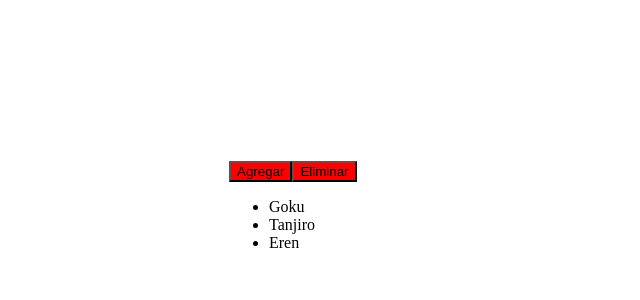
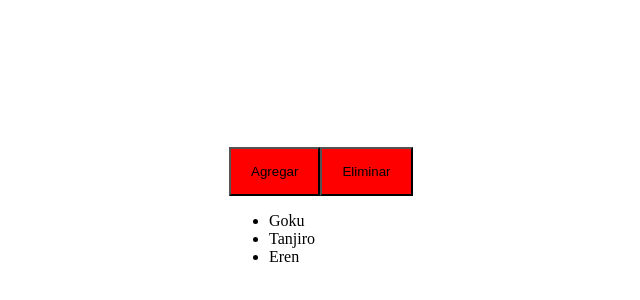
Before and after one commit to Isaac-Torres-dev/React-App, a React (Vite) app: page / in a window 1280 px wide. Shown: the part 194-494 px from the top of the page, without its empty margins (236-876 px from the left). Built offline with nearby package versions, Linux system fonts and the light colour scheme.

Commit message:
No recuerdo

```diff
--- a/package.json
+++ b/package.json
@@ -12,7 +12,8 @@
   "dependencies": {
     "bootstrap": "^5.3.3",
     "react": "^18.2.0",
-    "react-dom": "^18.2.0"
+    "react-dom": "^18.2.0",
+    "styled-components": "^6.1.11"
   },
   "devDependencies": {
     "@types/react": "^18.2.66",
--- a/src/components/Button/index.tsx
+++ b/src/components/Button/index.tsx
@@ -1,5 +1,11 @@
 import { ReactNode } from 'react'
 import styles from './Button.module.css'
+import styled from 'styled-components'
+
+const Btn = styled.button`
+  background-color: red;
+  padding: 15px 20px;
+`
 
 type Props = {
   children: ReactNode
@@ -10,21 +16,21 @@ type Props = {
 console.log(styles)
 
 function Buttom({ children, isLoading, onClick }: Props) {
-  const className = [
-    `btn btn-${isLoading ? 'secondary' : 'primary'}`,
-    styles.button,
-  ].join(' ')
+  // const className = [
+  //   `btn btn-${isLoading ? 'secondary' : 'primary'}`,
+  //   styles.button,
+  // ].join(' ')
 
   return (
-    <button
+    <Btn
       onClick={onClick}
       disabled={isLoading}
       type='button'
-      className={className}
+      // className={className}
       // className={[styles.button, styles.padded].join(' ')}
     >
       {isLoading ? 'Cargando...' : children}
-    </button>
+    </Btn>
   )
 }
 
--- a/src/components/List.tsx
+++ b/src/components/List.tsx
@@ -1,33 +1,33 @@
 // import { MouseEvent } from "react";
 
-import { useState } from "react";
+import { useState } from 'react'
 
 type Props = {
-  data: string[];
-  onSelect?: (elemento: string) => void;
-};
+  data: string[]
+  onSelect?: (elemento: string) => void
+}
 
 function List({ data, onSelect }: Props) {
-  const [index, setIndex] = useState(1); // Solo cuando usemos el setIndex es cuando la funcion de List completa se ejecuta y react renderiza de nuevo
+  const [index, setIndex] = useState(1) // Solo cuando usemos el setIndex es cuando la funcion de List completa se ejecuta y react renderiza de nuevo
   const handleClick = (event: string, indice: number) => {
     //
-    setIndex(indice);
-    onSelect?.(event); //Funcionalidad de TS donde si es que esta funcion se encuentra definida se ejecuta.
-    console.log(`Elemento ${event} Indice ${indice}`);
-  };
+    setIndex(indice)
+    onSelect?.(event) //Funcionalidad de TS donde si es que esta funcion se encuentra definida se ejecuta.
+    console.log(`Elemento ${event} Indice ${indice}`)
+  }
   return (
-    <ul className="list-group">
+    <ul className='list-group'>
       {data.map((elemento, indice) => (
         <li
           onClick={() => handleClick(elemento, indice)} // onClick es una propiedad de html, las props como esta siempre reciben un evento que a su vez en un objeto
-          key={elemento}
-          className={`list-group-item ${index == indice ? "active" : ""}`}
+          key={`${elemento}-${indice}`}
+          className={`list-group-item ${index == indice ? 'active' : ''}`}
         >
           {elemento}
         </li>
       ))}
     </ul>
-  );
+  )
 }
 
-export default List;
+export default List
```
